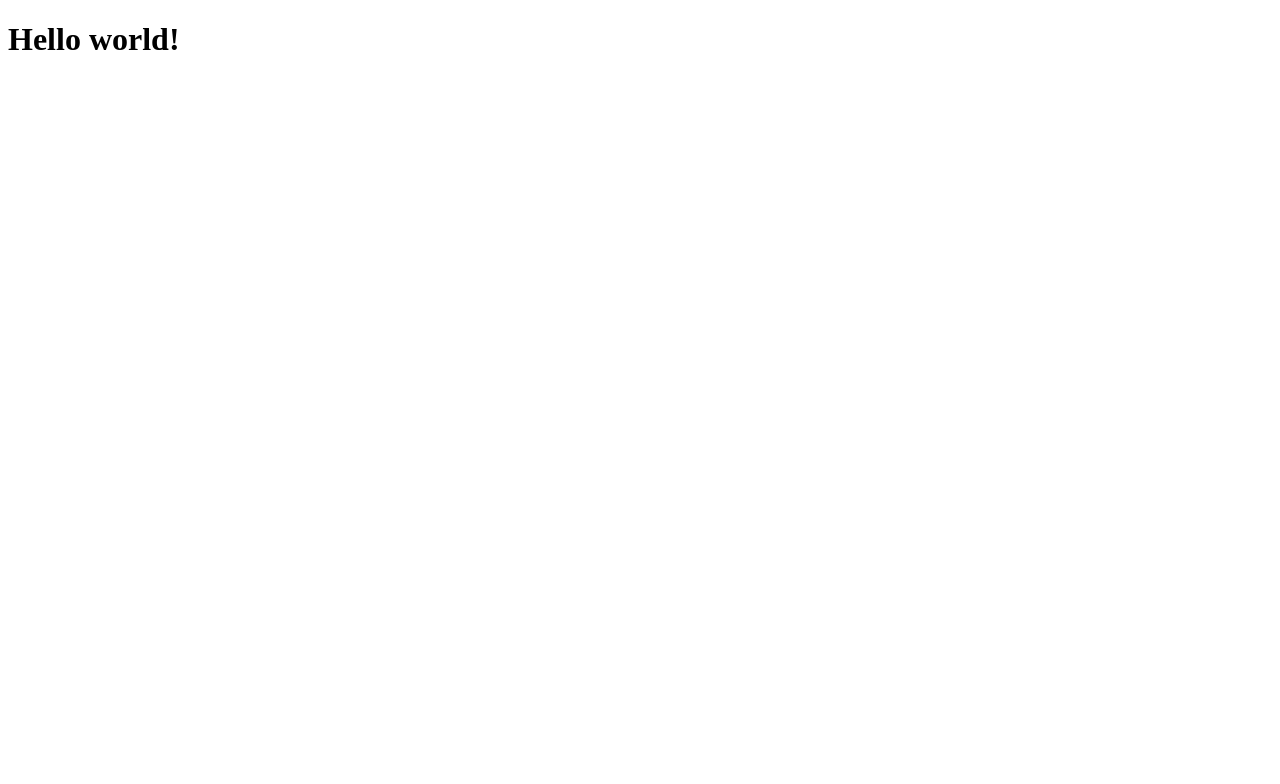
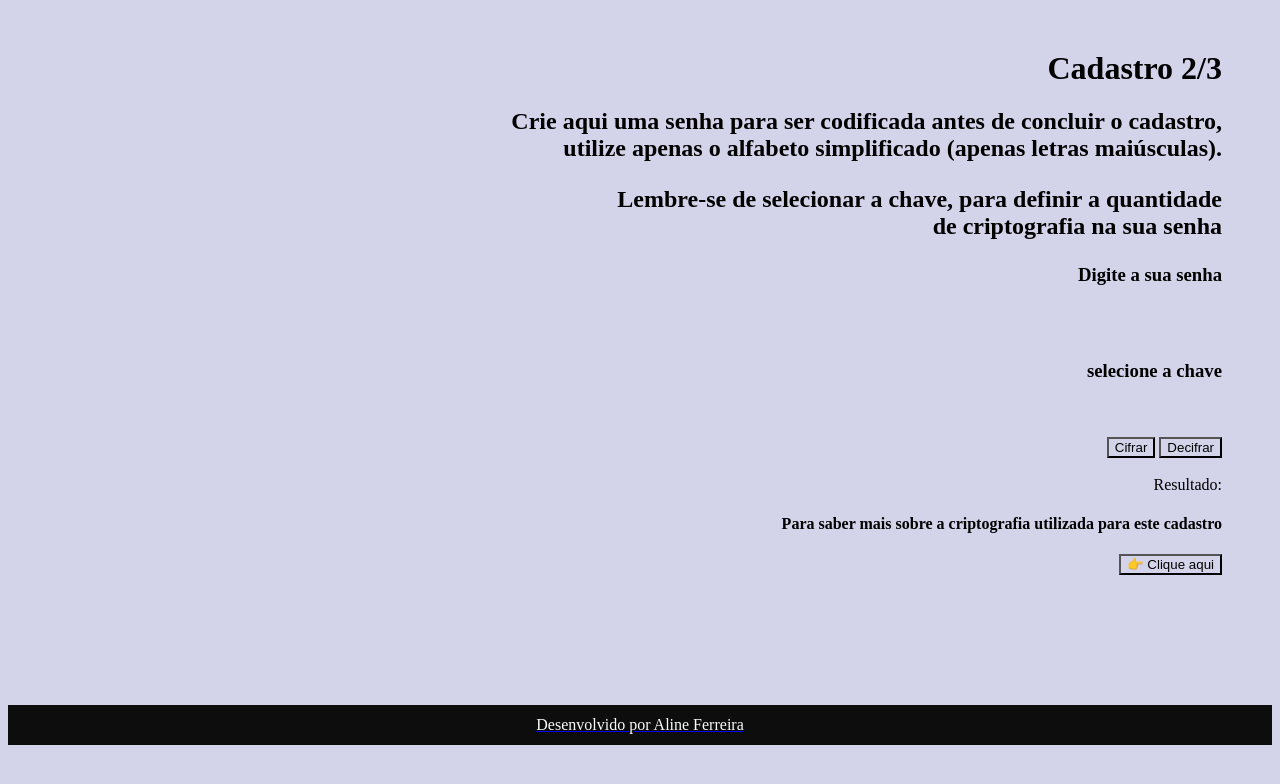
Before and after one commit to Laboratoria/SAP010-cipher, a website with bundled scripts: page src/index.html in a window 1280 px wide. Built offline with nearby package versions, Linux system fonts and the light colour scheme.

Commit message:
criação

```diff
--- a/src/index.html
+++ b/src/index.html
@@ -3,12 +3,41 @@
   <head>
     <meta charset="utf-8">
     <title>Caesar Cipher</title>
-    <link rel="stylesheet" href="style.css" />
-  </head>
+    <link rel="stylesheet" href="style.css" type="text/css" />
+ </head>
+
+
   <body>
-    <div id="root">
-      <h1>Hello world!</h1>
-    </div>
+
+    <main class="box">
+
+     <h1>Cadastro 2/3 </h1>
+
+     <h2> Crie aqui uma senha para ser codificada antes de concluir o cadastro,<br> utilize apenas o alfabeto simplificado (apenas letras maiúsculas).<p>Lembre-se de selecionar a chave, para definir a quantidade<br> de criptografia na sua senha<p></p></h2>
+
+
+       <label for=" mensagem" class="titulo-mensagem"><h3>Digite a sua senha </h3></label>
+       <imput type="text" id="mensagem"><br><br>
+
+       <label for=" chave" class="titulo-chave"><h3>selecione a chave</h3></label>
+       <imput type="number" id="chave" min="1" max="25"><br><br>
+
+       <button onclick="cifrar()">Cifrar</button>
+       <button onclick="decifrar()">Decifrar</button><br><br>
+
+       <label for="resultado">Resultado:</label>
+       <imput type="text" id="resultado" disabled>
+
+
+     <h4>Para saber mais sobre a criptografia utilizada para este cadastro</h4>
+      <a href="https://pt.wikipedia.org/wiki/Cifra_de_C%C3%A9sar" target="_blank"><button type="submit"> 👉 Clique aqui </button>
+
+    </main>
+
     <script src="index.js" type="module"></script>
+
+    <footer> Desenvolvido por Aline Ferreira</footer>
+
   </body>
+
 </html>
--- a/src/style.css
+++ b/src/style.css
@@ -0,0 +1,27 @@
+*{
+    background-color: rgb(211, 211, 234);
+
+}
+
+
+*h1 {
+
+    text-align: left;
+    padding: 50px 0 15px;
+    color: black;
+    font-family: "helvetica";
+}
+
+.box {
+
+    text-align: right;
+    margin: 50px;
+}
+
+footer {
+    background-color: #080808f8;
+    color: rgb(250, 251, 251);
+    margin-top:130px;
+    text-align: center;
+    line-height: 40px;
+  }
```
Also changed, not shown: 1 other file.
